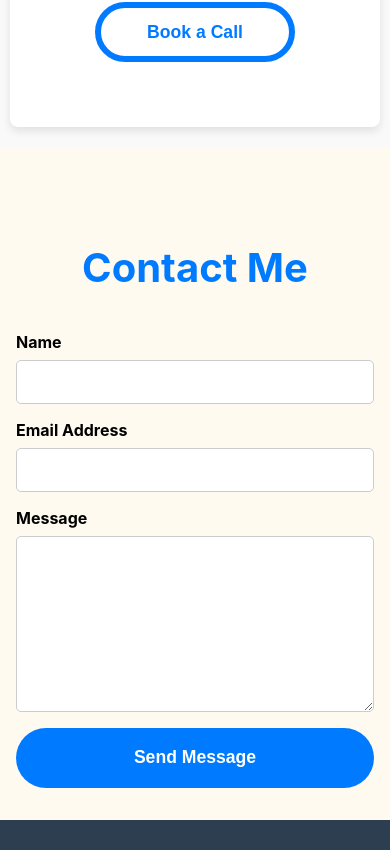
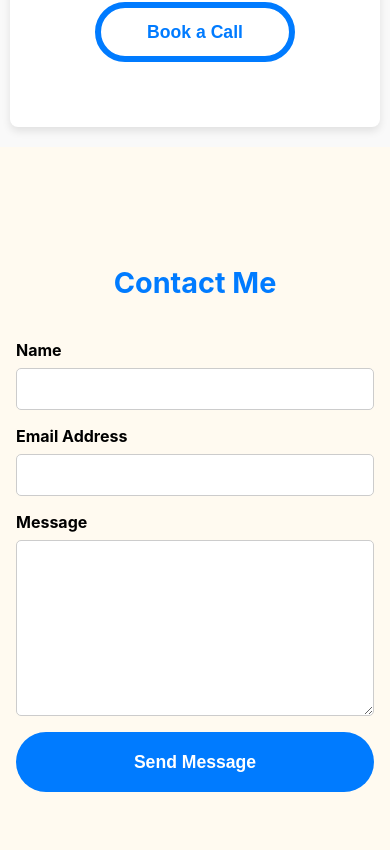
Before and after one commit to Cerne17/portfolio-fullstack, a React (Create React App) app in the folder frontend/: page / in a window 390 px wide. Shown: the part 6748-7598 px from the top of the page. Built offline with nearby package versions, Linux system fonts and the light colour scheme; no server answers.

Commit message:
feat: mobile responsive contact form

```diff
--- a/frontend/src/components/ContactMe/ContactMe.module.css
+++ b/frontend/src/components/ContactMe/ContactMe.module.css
@@ -1,5 +1,5 @@
 .contactSection {
-  padding: 2rem 0;
+  padding: 4rem 1rem;
   text-align: center;
 }
 
@@ -71,7 +71,12 @@
 }
 
 @media (max-width: 768px) {
-  .form {
-    padding: 0 1rem;
+  .sectionTitle {
+    font-size: 1.8rem;
+  }
+
+  .form input,
+  .form textarea {
+    font-size: 0.9em; /* Make text fields slightly smaller */
   }
 }
```
